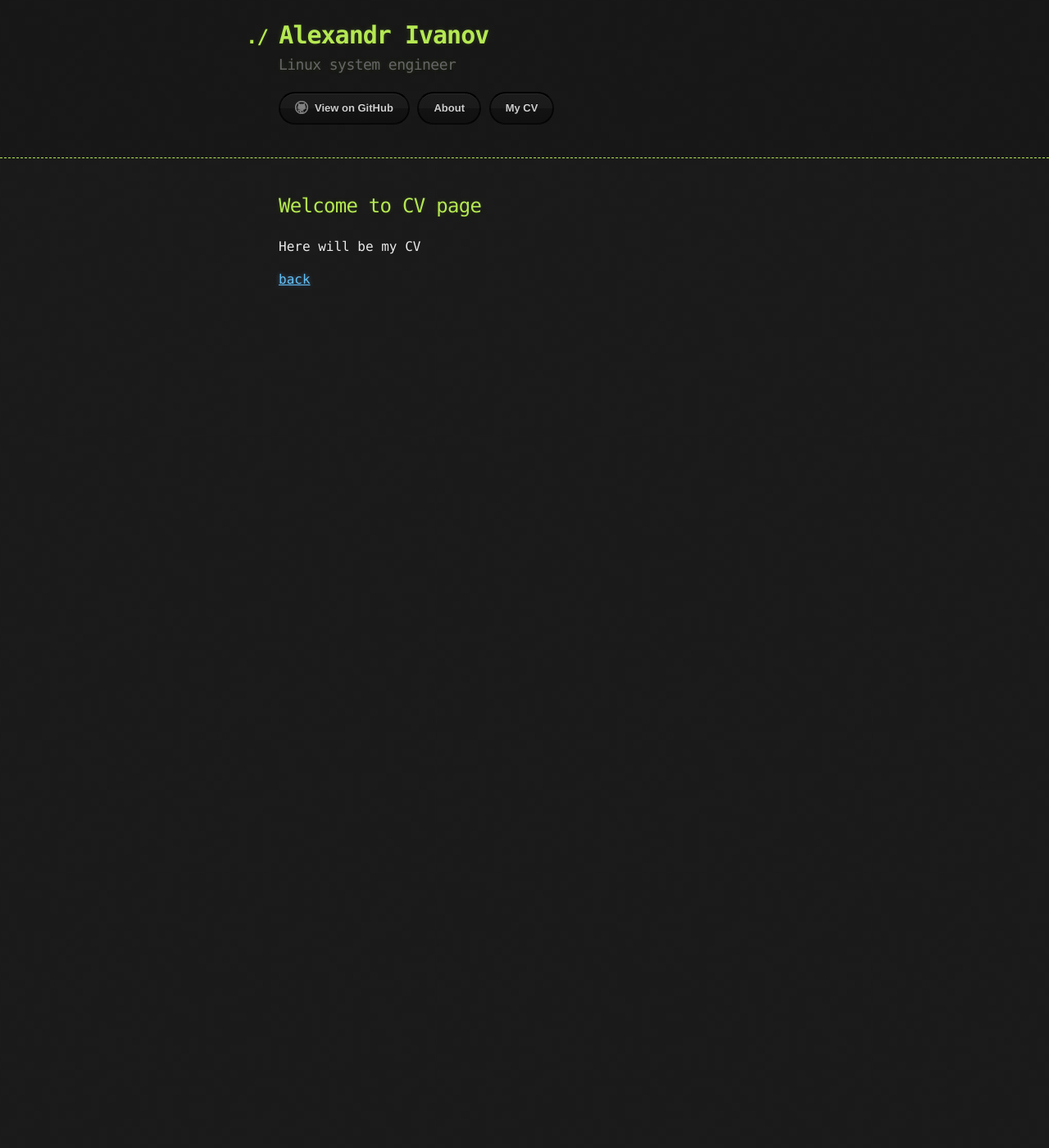
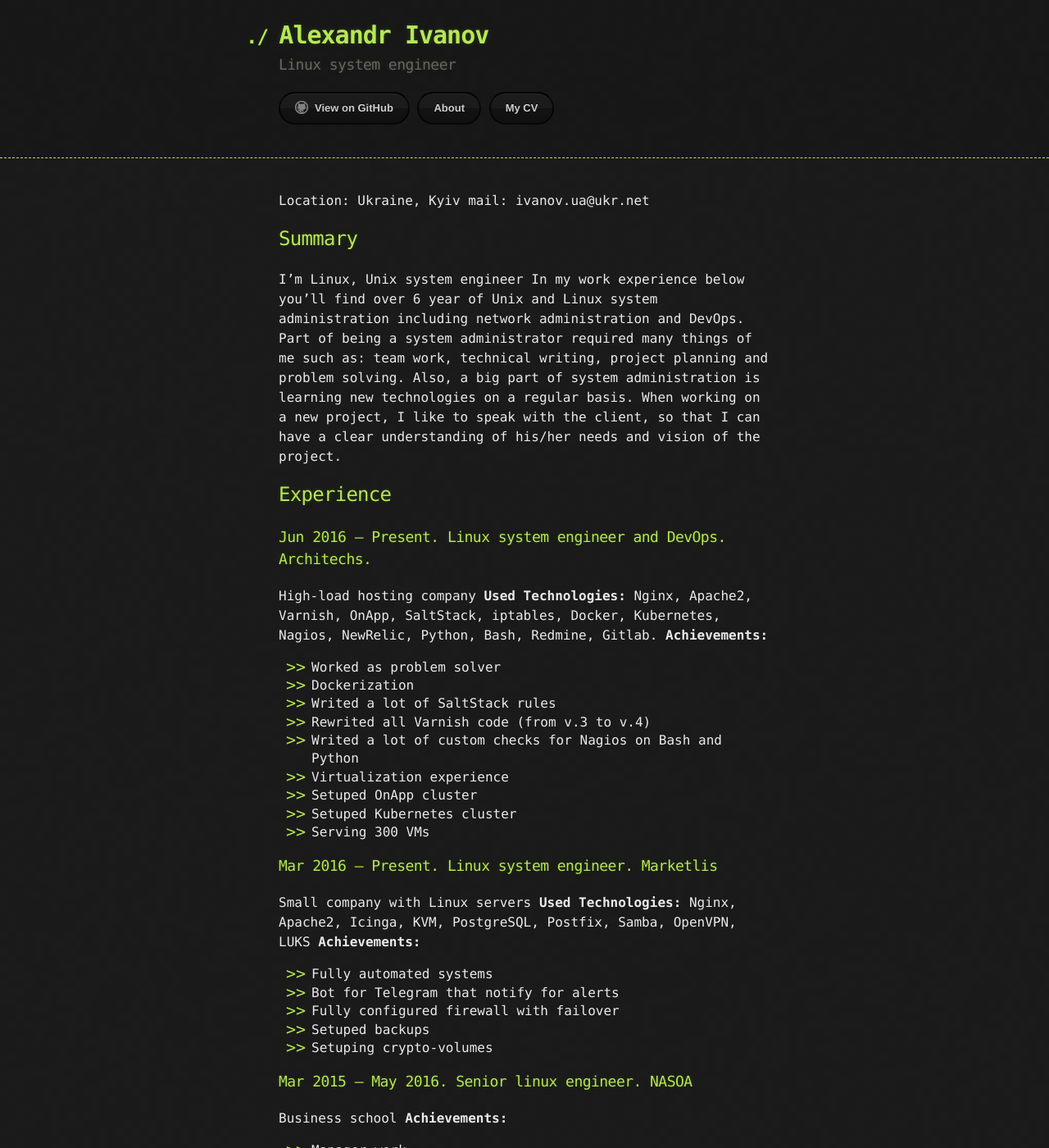
Before and after one commit to ivanovUA/ivanovua.github.io, a Jekyll site: the page built from cv.md, in a window 1280 px wide and 1400 px high. Shown: the whole window at 82% size. Built offline with Jekyll 4.4.1, drawn with Linux system fonts in a browser that asks for light colours; our own code applies the rules of GitHub Pages for plain Markdown files; some of the changed text lies outside the part shown.

Commit message:
added CV info

```diff
--- a/cv.md
+++ b/cv.md
@@ -2,8 +2,78 @@
 layout: default
 ---
 
-## Welcome to CV page
+Location: Ukraine, Kyiv
+mail: ivanov.ua@ukr.net
+## Summary
+I'm Linux, Unix system engineer
+In my work experience below you'll find over 6 year of Unix and Linux system administration including network administration and DevOps. Part of being a system administrator required many things of me such as: team work, technical writing, project planning and problem solving. Also, a big part of system administration is learning new technologies on a regular basis. When working on a new project, I like to speak with the client, so that I can have a clear understanding of his/her needs and vision of the project.
 
-Here will be my CV
+## Experience
+
+### Jun 2016 — Present. Linux system engineer and DevOps. Architechs.
+High-load hosting company
+**Used Technologies:** Nginx, Apache2, Varnish, OnApp, SaltStack, iptables, Docker, Kubernetes,
+Nagios, NewRelic, Python, Bash, Redmine, Gitlab.
+**Achievements:**
+  * Worked as problem solver
+  * Dockerization
+  * Writed a lot of SaltStack rules
+  * Rewrited all Varnish code (from v.3 to v.4)
+  * Writed a lot of custom checks for Nagios on Bash and Python
+  * Virtualization experience
+  * Setuped OnApp cluster
+  * Setuped Kubernetes cluster
+  * Serving 300 VMs
+
+### Mar 2016 — Present. Linux system engineer. Marketlis
+Small company with Linux servers
+**Used Technologies:** Nginx, Apache2, Icinga, KVM, PostgreSQL, Postfix, Samba, OpenVPN, LUKS
+**Achievements:**
+  * Fully automated systems
+  * Bot for Telegram that notify for alerts
+  * Fully configured firewall with failover
+  * Setuped backups
+  * Setuping crypto-volumes
+
+### Mar 2015 — May 2016. Senior linux engineer. NASOA
+Business school
+**Achievements:**
+  * Manager work
+  * Planing projects
+  * Planing shifts
+  * Testing new software
+
+### Feb 2015 — May 2015. Linux engineer. NASOA
+Business school
+**Achievements:**
+  * Setup a new HVs and VMs
+  * Bash and Python scripting
+  * Automating systems
+
+### Jan 2012 — Feb 2015. Junior linux system engineer. NASOA
+Business school
+**Achievements:**
+  * Setup linux systems for production
+  * Help fix troubles for linux engineers
+
+## Skills
+  * Enjoy to be a mentor for beginners
+  * I am constantly learning
+  * Have experience (testing, infrastructure, development, communication with customers, documentation, project management)
+  * I am appreciate the reliability, sustainability and productivity of the software
+  * I like to solve problems that seems like a unsolvable
+
+## Expectations from work
+  * Ability to use at least 50% of the skills already available
+  * Opportunity to actively build on the experience that falls well in the summary
+  * Adequate work/life — balance
+  * Opportunity for iniative and interesting tasks
+  * Long term projects
+
+## Languages
+  * English — upper intermediate
+  * Russian — fluent
+  * Ukrainian — native
+
 
 [back](./)
```
